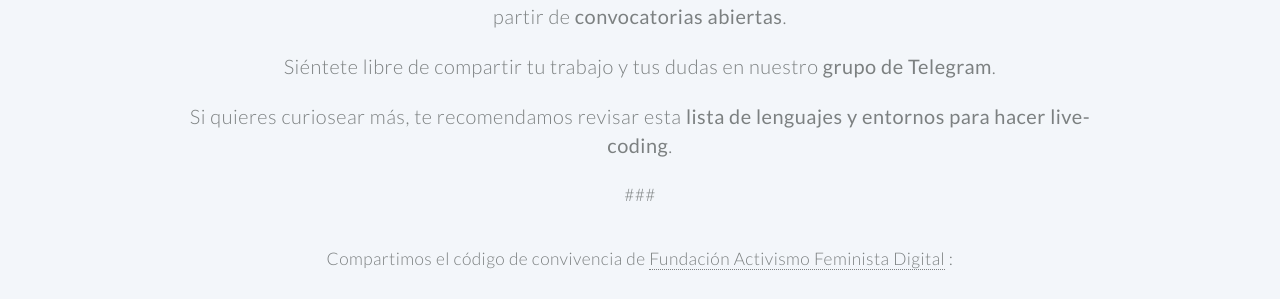
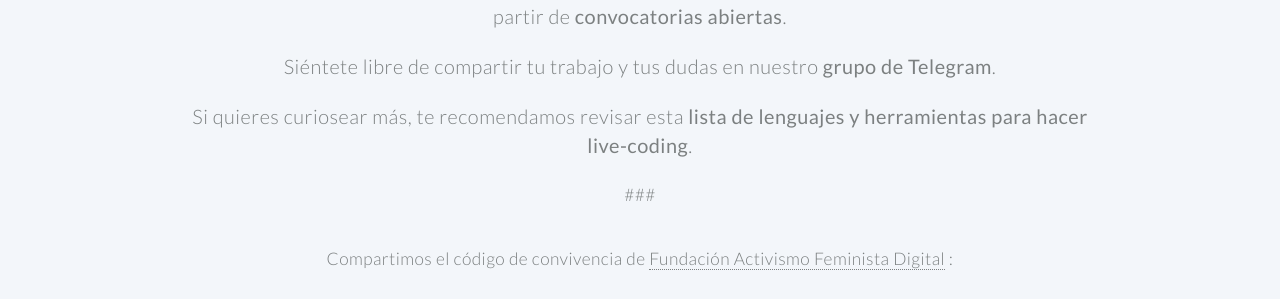
Before and after one commit to livecoders-peru/livecoders-peru.github.io, a Jekyll site: the page built from index.md, in a window 1280 px wide and 900 px high, scrolled down 821 px. Shown: the part 156-455 px from the top of the window. Built offline with Jekyll 4.4.1, drawn with Linux system fonts in a browser that asks for light colours.

Commit message:
21th commit

```diff
--- a/index.md
+++ b/index.md
@@ -48,7 +48,7 @@ github_username:  livecoders-peru # your github username
 
 ### Siéntete libre de compartir tu trabajo y tus dudas en nuestro **[grupo de Telegram](https://t.me/livecodersperu)**.
 
-### Si quieres curiosear más, te recomendamos revisar esta **[lista de lenguajes y entornos para hacer live-coding](https://github.com/toplap/awesome-livecoding)**.
+### Si quieres curiosear más, te recomendamos revisar esta **[lista de lenguajes y herramientas para hacer live-coding](https://github.com/toplap/awesome-livecoding)**.
 
 ###
 
```
